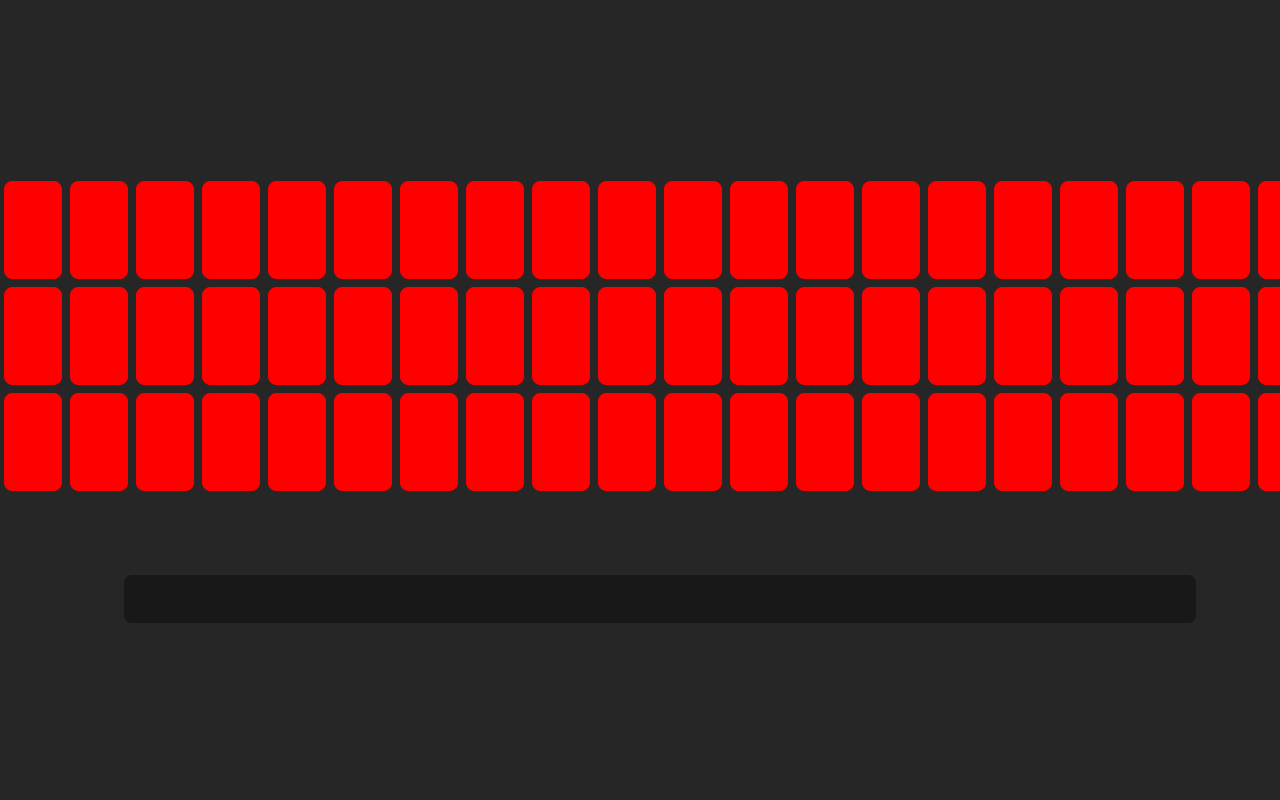
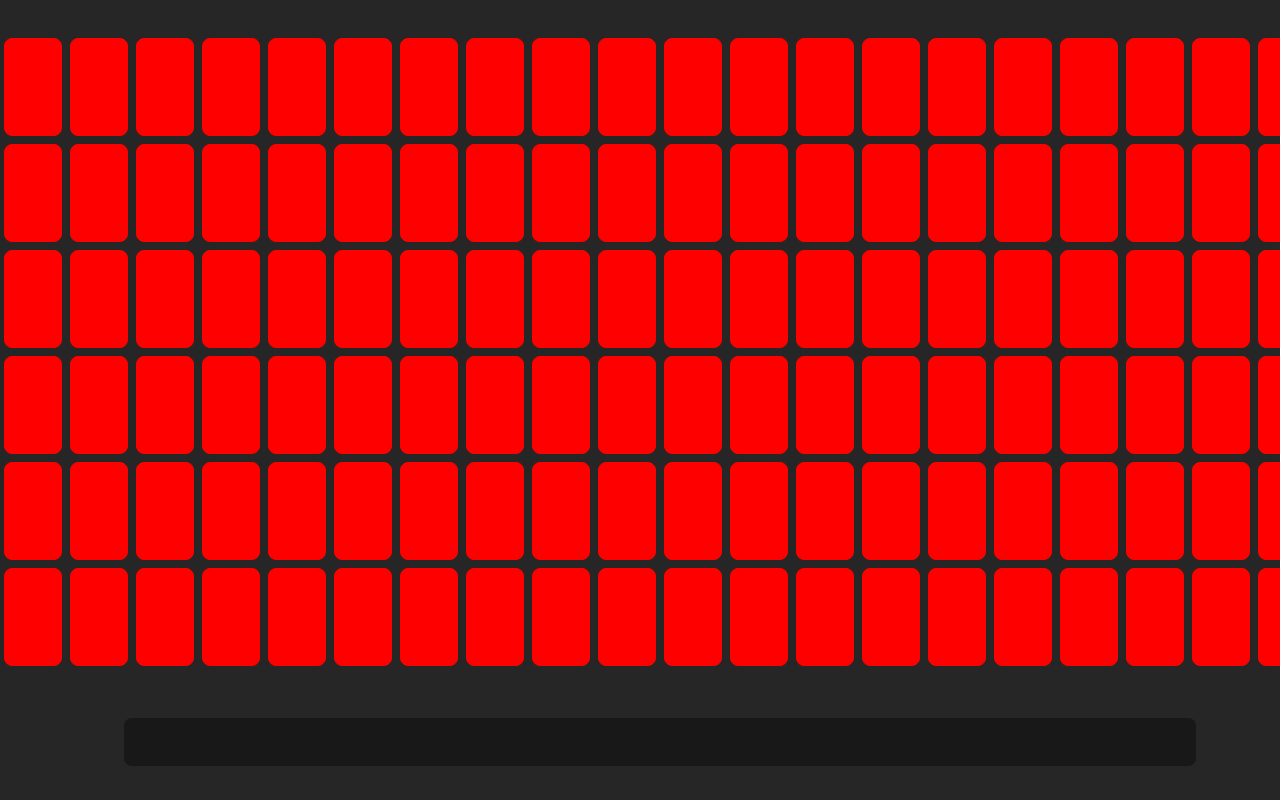
Before and after one commit to angelocordon/split-flap, a React (Vite) app: page / in a window 1280 px wide. Shown: the top 800 px of the page. Built offline with nearby package versions, Linux system fonts and the light colour scheme.

Commit message:
Prevent text string ot break word
Calculate split flap rows and break text string based
on whether a text string can fit on the row without
cutting off a word. If a word cannot fully fit inside
a row, push it to the next split flap row.

```diff
--- a/src/App.tsx
+++ b/src/App.tsx
@@ -1,15 +1,47 @@
 import { ChangeEvent, useDeferredValue, useState } from 'react';
-import SplitFlap from './SplitFlap';
+import SplitFlapRow from './SplitFlapRow';
 import './index.css';
 
-const MAX_FLAP_COUNT = 60;
+const MAX_CHARACTER_COUNT = 120;
+const DEFAULT_CHARACTERS_LIMIT = 20;
+const ROW_COUNT = MAX_CHARACTER_COUNT / DEFAULT_CHARACTERS_LIMIT;
 
-const generateSplitRows = (textString: string) => {
-	const characters = textString.split('');
+const getTextRows = (text: string) => {
+	const reducer = (array: string[], word: string, index: number) => {
+		if (index === 0) {
+			array.push(word);
+			return array;
+		}
 
-	return Array.from({ length: MAX_FLAP_COUNT }, (_, idx) => (
-		<SplitFlap key={idx} char={characters[idx]} />
-	));
+		const lastIndex = array.length - 1;
+		const lastItem = array[lastIndex];
+		const remainingChars = DEFAULT_CHARACTERS_LIMIT - lastItem.length;
+		const tempString = `${lastItem} ${word}`;
+
+		if (tempString?.length <= remainingChars) {
+			array.splice(lastIndex, 1, tempString);
+		} else {
+			array.push(word);
+		}
+
+		return array;
+	};
+
+	return text.split(' ').reduce(reducer, []);
+};
+
+const renderSplitFlapRows = (textInput: string) => {
+	const textRows = getTextRows(textInput);
+
+	return Array.from({ length: ROW_COUNT }, (_, idx) => {
+		return (
+			<SplitFlapRow
+				text={textRows[idx]}
+				key={`row-${idx}`}
+				keyProp={`row-${idx}`}
+			/>
+		);
+	});
 };
 
 export default function App() {
@@ -23,12 +55,12 @@ export default function App() {
 
 	return (
 		<div className="app">
-			<div className="split-row">{generateSplitRows(fullInput)}</div>
+			<section>{renderSplitFlapRows(fullInput)}</section>
 
 			<input
 				onChange={handleCharInput}
 				value={inputString.trimStart()}
-				maxLength={MAX_FLAP_COUNT}
+				maxLength={MAX_CHARACTER_COUNT}
 			/>
 		</div>
 	);
--- a/src/SplitFlap/index.tsx
+++ b/src/SplitFlap/index.tsx
@@ -1,4 +1,4 @@
-import { memo, useCallback, useEffect, useRef, useState } from 'react';
+import { useCallback, useEffect, useRef, useState } from 'react';
 import { CHARACTERS, type Character } from './constants';
 import './style.css';
 
@@ -16,7 +16,9 @@ const charIdx = (char: string) => {
 	return index === -1 ? 0 : index;
 };
 
-export default memo(function SplitFlap({ char = ' ' }: { char?: string }) {
+const renderChar = (idx: number): Character => CHARACTERS[idx] ?? ' ';
+
+export default function SplitFlap({ char = ' ' }: { char?: string }) {
 	const [currentIndex, setCurrentIndex] = useState<number>(0);
 	const targetIndex = useRef<number>(0);
 	const timeoutRef = useRef<ReturnType<typeof setTimeout>>();
@@ -28,8 +30,6 @@ export default memo(function SplitFlap({ char = ' ' }: { char?: string }) {
 		return setCurrentIndex(currentIndex + 1);
 	}, [currentIndex]);
 
-	const renderChar = (idx: number): Character => CHARACTERS[idx];
-
 	useEffect(() => {
 		targetIndex.current = charIdx(char);
 		timeoutRef.current = setTimeout(tickToTarget, 200);
@@ -40,4 +40,4 @@ export default memo(function SplitFlap({ char = ' ' }: { char?: string }) {
 	}, [char, tickToTarget]);
 
 	return <div className="split-flap">{renderChar(currentIndex)}</div>;
-});
+}
--- /dev/null
+++ b/src/SplitFlapRow/index.tsx
@@ -0,0 +1,24 @@
+import SplitFlap from '../SplitFlap';
+import './style.css';
+
+interface SplitFlapRowProps {
+	text: string;
+	keyProp: string;
+	characterLimit?: number;
+}
+
+export default function SplitFlapRow({
+	text = ' ',
+	keyProp,
+	characterLimit = 20,
+}: SplitFlapRowProps) {
+	const characters = text?.split('');
+
+	const generateSplitFlaps = () => {
+		return Array.from({ length: characterLimit }, (_, idx) => {
+			return <SplitFlap key={`${keyProp}-${idx}`} char={characters[idx]} />;
+		});
+	};
+
+	return <div className="split-flap-row">{generateSplitFlaps()}</div>;
+}
--- /dev/null
+++ b/src/SplitFlapRow/style.css
@@ -0,0 +1,4 @@
+.split-flap-row {
+	display: grid;
+	grid-template-columns: repeat(20, 1fr);
+}
--- a/src/index.css
+++ b/src/index.css
@@ -22,13 +22,7 @@ input {
 	display: flex;
 	flex-wrap: wrap;
 	flex-direction: column;
-	gap: 5rem;
 	align-items: center;
 	justify-content: center;
+	gap: 3rem;
 }
-
-.split-row {
-	display: grid;
-	grid-template-rows: repeat(3, 1fr);
-	grid-template-columns: repeat(20, 1fr);
-}
```
Also changed, not shown: src/SplitFlap/constants.ts (+14 -0 lines).
